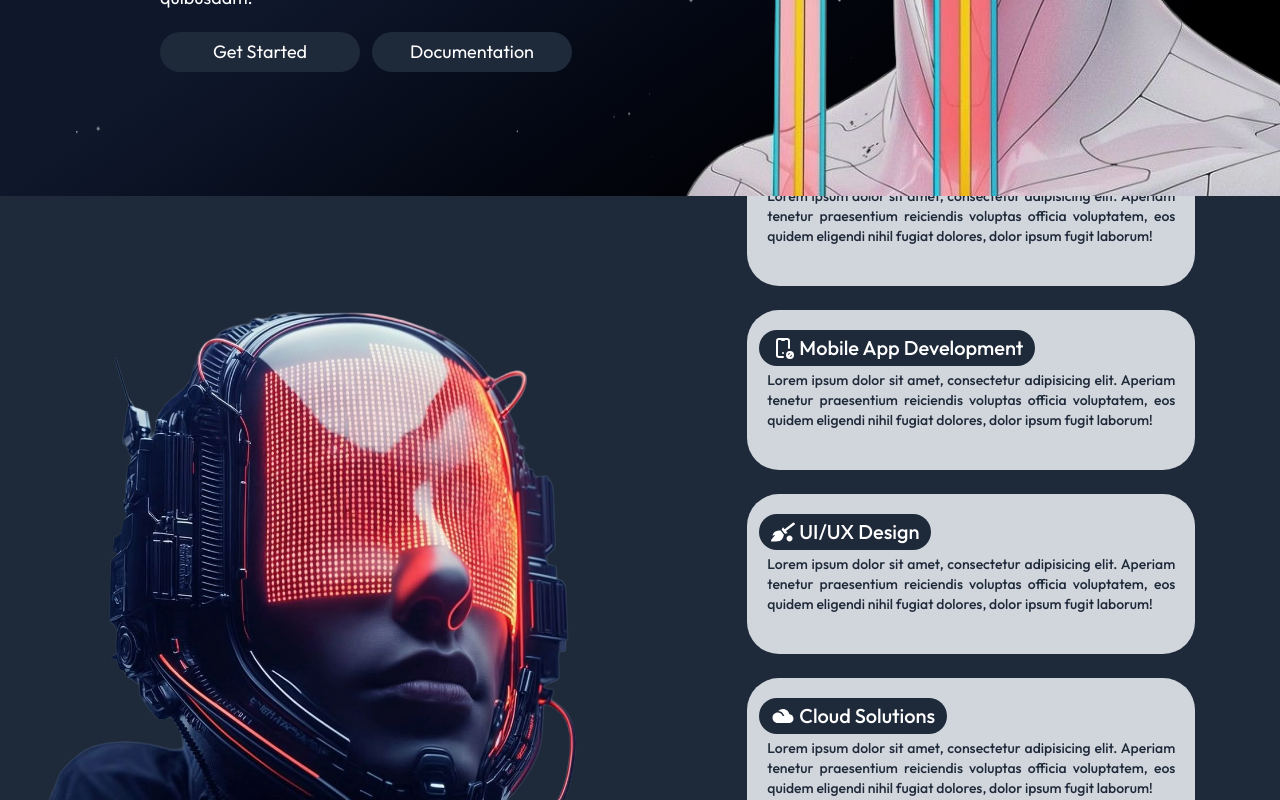
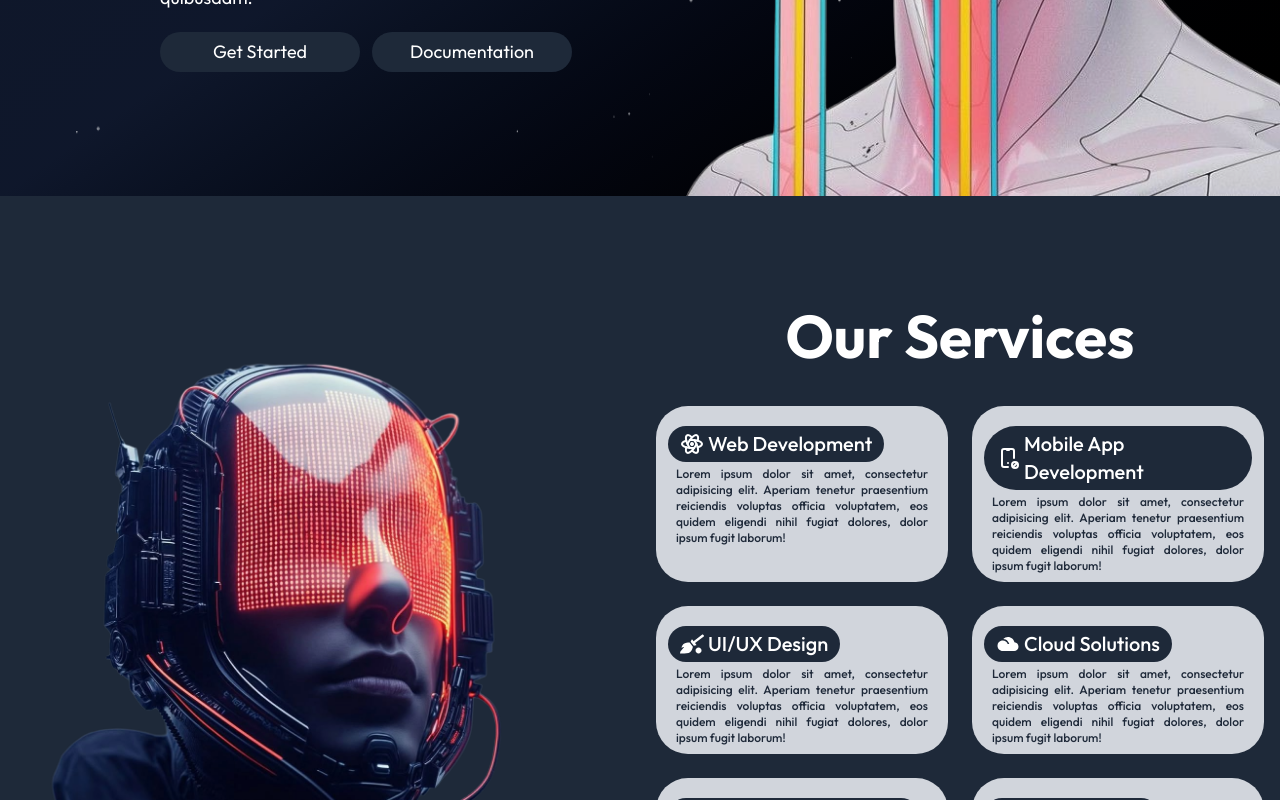
Before and after one commit to Bebsiizcool/TechGeek-React, a React (Vite) app: page / in a window 1280 px wide. Shown: the part 700-1500 px from the top of the page. Built offline with nearby package versions, Linux system fonts and the light colour scheme.

Commit message:
responsive

```diff
--- a/components/Services.jsx
+++ b/components/Services.jsx
@@ -55,12 +55,17 @@ const Services = () => {
     <div>
       <div
         id="services"
-        className="relative overflow-hidden flex flex-col lg:flex-row justify-between min-h-screen lg:h-screen bg-gray-800"
+        className="relative overflow-hidden flex flex-col lg:flex-row justify-between min-h-screen bg-gray-800"
       >
-        {/* Image: hidden on small screens, shown from md up */}
-        <div data-aos="fade-up" className="hidden md:block mt-15 md:w-1/2 lg:w-auto">
+        {/* Image: hidden on small screens, shown from md up.
+            Sized with vh/dvh capped so it never forces the section
+            taller than short landscape viewports (e.g. 1280x720). */}
+        <div
+          data-aos="fade-up"
+          className="hidden md:flex md:items-end mt-6 lg:mt-0 md:w-1/2 lg:w-auto lg:shrink-0 self-end"
+        >
           <img
-            className="transition-all duration-300 ease-out hover:drop-shadow-[0_0_25px_rgba(0,60,149,1)] h-64 md:h-96 lg:h-dvh w-full md:w-auto object-cover mx-auto"
+            className="transition-all duration-300 ease-out hover:drop-shadow-[0_0_25px_rgba(0,60,149,1)] h-64 md:h-80 lg:h-[80vh] lg:max-h-[720px] xl:h-[85vh] w-full md:w-auto object-contain lg:object-cover object-bottom mx-auto"
             src="/ser33.png"
             alt=""
           />
@@ -68,32 +73,32 @@ const Services = () => {
 
         <div
           id="left"
-          className="items-center justify-center flex flex-col w-full lg:w-1/2 px-4 py-10 lg:py-0"
+          className="items-center justify-center flex flex-col w-full lg:w-1/2 px-4 py-8 lg:py-6 xl:py-10"
         >
           <div className="flex">
-            <h1 className="text-3xl sm:text-4xl md:text-5xl lg:text-6xl font-bold py-6 lg:py-10 text-center">
+            <h1 className="text-3xl sm:text-4xl md:text-5xl lg:text-4xl xl:text-6xl font-bold py-4 lg:py-4 xl:py-10 text-center">
               Our Services
             </h1>
           </div>
 
           <div
             data-aos="fade-up"
-            className="flex flex-wrap justify-center gap-6"
+            className="grid grid-cols-1 sm:grid-cols-2 gap-4 lg:gap-3 xl:gap-6 w-full max-w-4xl"
           >
             {servicesData.map((service) => {
               const Icon = service.icon;
               return (
                 <div
                   key={service.id}
-                  className="bg-gray-300 rounded-4xl w-full sm:w-md h-auto sm:h-40 py-2"
+                  className="bg-gray-300 rounded-3xl xl:rounded-4xl w-full h-full py-2"
                 >
                   <div className="flex items-center p-3">
-                    <h1 className="flex flex-row text-lg sm:text-xl font-medium px-3 py-1 items-center bg-gray-800 rounded-4xl gap-1 text-white">
-                      <Icon className="text-2xl" />
+                    <h1 className="flex flex-row text-base sm:text-lg lg:text-base xl:text-xl font-medium px-3 py-1 items-center bg-gray-800 rounded-3xl xl:rounded-4xl gap-1 text-white">
+                      <Icon className="text-xl xl:text-2xl shrink-0" />
                       {service.title}
                     </h1>
                   </div>
-                  <p className="text-gray-800 text-sm sm:text-md font-medium text-justify px-5 -mt-2">
+                  <p className="text-gray-800 text-sm lg:text-xs xl:text-md font-medium text-justify px-5 -mt-2">
                     {service.description}
                   </p>
                 </div>
```
